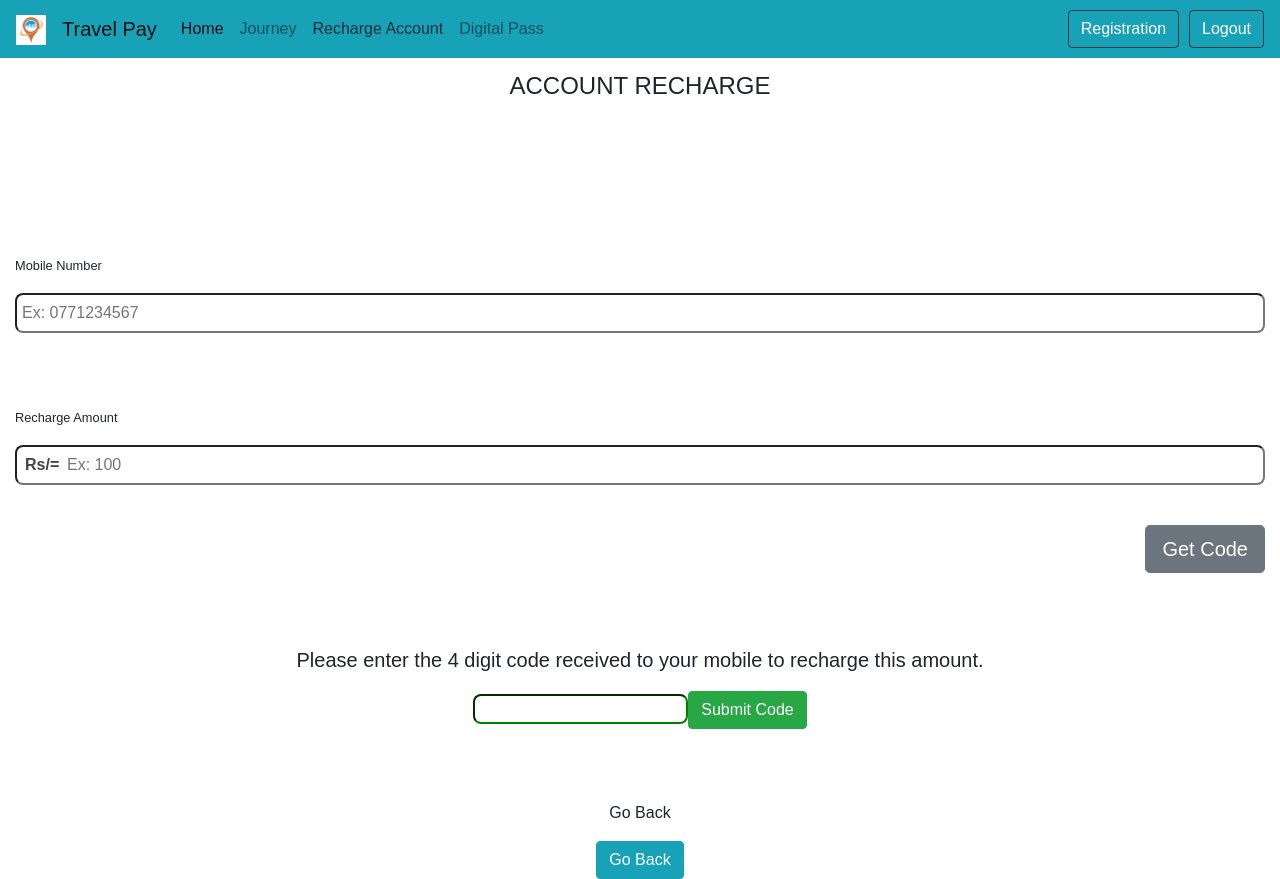
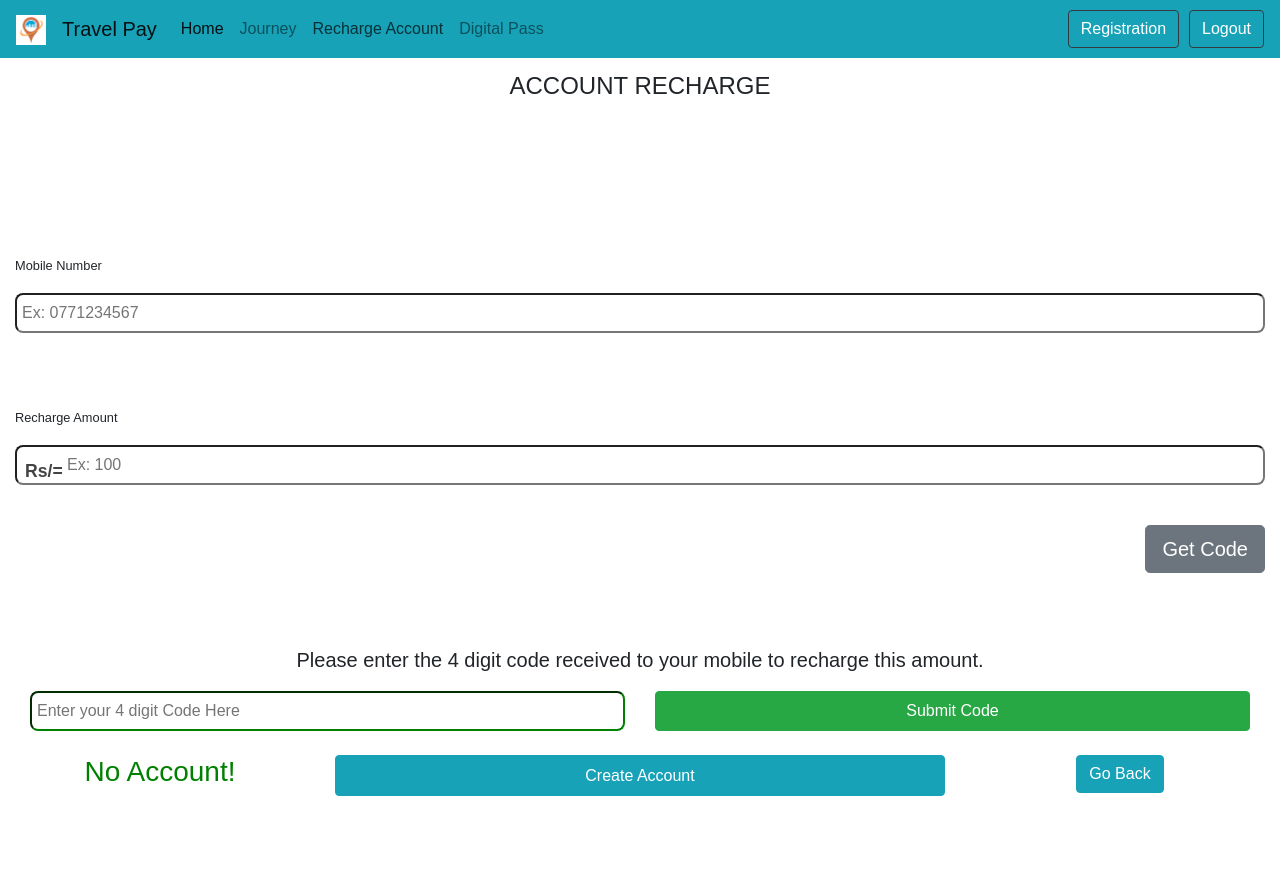
Before and after one commit to hiranthaA/csse_ticketing_system, a React (Create React App) app: page / in a window 1280 px wide. Both pictures are taken after a click on the link "Recharge Account". After the commit the page ends 800 px from the top, so only its background shows below. Built offline with nearby package versions, Linux system fonts and the light colour scheme.

Commit message:
Account creation

```diff
--- /dev/null
+++ b/src/components/body/content/recharge/account.js
@@ -0,0 +1,154 @@
+import React, { Component } from 'react';
+
+class Account extends Component {
+    constructor(props) {
+        super(props);
+        this.mobileChange = this.mobileChange.bind(this);
+        this.cardChange = this.cardChange.bind(this);
+        this.nicChange = this.nicChange.bind(this);
+        this.createAccount = this.createAccount.bind(this);
+        this.state = {
+            phoneNo:"",
+            cardNo:"",
+            nic:""
+        }
+    }
+    componentDidUpdate(){
+
+    }
+    componentWillMount(){
+
+    }
+    componentDidMount(){
+        document.getElementById("NIC").value = this.props.loggedUser.passengerId;
+        window.$('#addAccModal').modal('show');
+        window.$('#addAccModal').style="padding-right:0px";
+    }
+    validate(){
+        var valid,validPhone,validNIC,validCard =false;
+        var text;
+        text = this.state.phoneNo;
+        if(text===""){
+            validPhone = false;
+        }
+        var format = /[!@#$%^&*()_+\-=\[\]{};':"\\|,.<>\/?]+/;
+
+        if(format.test(text)){
+            validPhone =  false;
+        } else {
+
+            validPhone =  /^\(?([0-9]{3})\)?[-. ]?([0-9]{3})[-. ]?([0-9]{4})$/.test(text);
+        }
+
+        text = this.state.nic;
+        if(text===""){
+            validNIC= false;
+        }
+        var format = /[!@#$%^&*()_+\-=\[\]{};':"\\|,.<>\/?]+/;
+
+        if(format.test(text)){
+            validNIC= false;
+        } else {
+
+            validNIC= /^\[0-9]{9}[VvXx]$/.test(text);
+
+        }
+
+        text = this.state.cardNo;
+        var format = /^(?:(4[0-9]{12}(?:[0-9]{3})?)|(5[1-5][0-9]{14})|(6(?:011|5[0-9]{2})[0-9]{12})|(3[47][0-9]{13})|(3(?:0[0-5]|[68][0-9])[0-9]{11})|((?:2131|1800|35[0-9]{3})[0-9]{11}))$/
+        if(format.test(text)){
+            validCard= false;
+        } else {
+
+            validCard= /^\[0-9]{9}[VvXx]$/.test(text);
+
+        }
+        if(validCard&&validNIC&&validPhone){
+            valid=true;
+        }
+
+        return valid;
+    }
+    nicChange(e){
+        this.setState({nic:e.target.value});
+    }
+    mobileChange(e){
+        this.setState({phoneNo:e.target.value});
+    }
+    cardChange(e){
+        this.setState({cardNo:e.target.value});
+    }
+    createAccount(e){
+        var body = {"cardNo":this.state.cardNo,"phoneNo":this.state.phoneNo,"passengerId":this.state.nic};
+        if(this.validate())
+            fetch("http://localhost:9090/accounts/add/"+this.state.code,{
+                                        method: "POST",
+                                        headers: {
+                                            "Content-Type": "application/json",
+                                            "Accept": "application/json",
+                                        },
+                                        body:JSON.stringify(body)}).then((res)=>{
+                            debugger;
+                            var response = res.json();
+                            var status = response.then((ress)=>{
+                                if(ress.nic!==null){
+
+                                    alert("Account created for: "+ress.nic);
+                                }
+                            }).catch((err)=>{
+                                console.error(err);
+                            });
+            });
+    }
+    render() {
+        return (
+            <div>
+                <div className="modal fade bd-example-modal-lg supervisorView" id="addAccModal" tabindex="-1" role="dialog" aria-labelledby="myLargeModalLabel" aria-hidden="true">
+                <div className="modal-dialog modal-dialog-Student">
+                    <div className="modal-content">
+
+                        <div className="card bg-light h-100 border-info d-flex p-2">
+                            <div class="card-header bg-info lead">
+                                                                    <h3>Create Account</h3>
+
+                            </div>
+                            <div className="card-body">
+                                            <div className="row">
+                                                <div className="col-sm-6 col-md-6">
+                                                    <label for="NIC">Enter NIC:<font color="red">*</font></label>
+                                                </div>
+                                                <div className="col-sm-6 col-md-6">
+                                                    <input type="number" id="NIC" placeholder="Ex: 901121234v -Required" value={this.state.nic} onChange={this.nicChange}  required={true}></input>
+                                                </div>
+                                            </div>
+                                            <div className="row">
+                                                <div className="col-sm-6 col-md-6">
+                                                    <label for="phoneNo">Enter Mobile No:<font color="red">*</font></label>
+                                                </div>
+                                                <div className="col-sm-6 col-md-6">
+                                                    <input type="number" id="mobileNo" placeholder="Ex: 0712345678  -Required" onChange={this.mobileChange} required={true}></input>
+                                                </div>
+                                            </div>
+                                            <div className="row">
+                                                <div className="col-sm-6 col-md-6">
+                                                    <label for="cardNo">Enter Card(Debit/Credit) No:</label>
+                                                </div>
+                                                <div className="col-sm-6 col-md-6">
+                                                    <input type="number" id="cardNo" placeholder="Optional" onChange={this.cardChange}></input>
+                                                </div>
+                                            </div>
+
+                            </div>
+                            <div className="card-footer">
+                                    <button className="btn btn-outline-dark text-black my-2 my-sm-0" type="button" onClick={this.createAccount}>Create Account</button>
+                            </div>
+                        </div>
+                       </div>
+                    </div>
+                </div>
+            </div>
+        );
+    }
+}
+
+export default Account;
--- a/src/components/body/content/recharge/recharge.css
+++ b/src/components/body/content/recharge/recharge.css
@@ -21,6 +21,11 @@
 	color:#444;
 	top:1vh;
 }
+.createAccountPay{
+    display: block;
+    width: 100%;
+    height:100%;
+}
 .form-text-Recharge{
     position: relative;
     width: 100%;
@@ -32,14 +37,57 @@
     border-color: green;
     border-radius: 8px;
 }
-
+@media not all and (min-height: 900px) {
+    .static-value-Recharge{
+        position:absolute;
+        left:10px;
+        font-weight:bold;
+        font-size:1rem;
+        color:#444;
+        top:8px;
+    }
+    .rechargeInputs{
+        width:100%;
+        height: 40px;
+        padding:5px 5px;
+        border-radius: 8px;
+    }
+    .rechargeInputsAmount{
+        width:100%;
+        height: 40px;
+        padding:5px 5px 5px 50px;
+        border-radius: 8px;
+    }
+}
+@media not all and (min-width: 620px) {
+    .static-value-Recharge{
+        position:absolute;
+        left:10px;
+        font-weight:bold;
+        font-size:1rem;
+        color:#444;
+        top:8pxh;
+    }
+    .rechargeInputs{
+        width:100%;
+        height: 40px;
+        padding:5px 5px;
+        border-radius: 8px;
+    }
+    .rechargeInputsAmount{
+        width:100%;
+        height: 40px;
+        padding:5px 5px 5px 50px;
+        border-radius: 8px;
+    }
+}
 @media not all and (max-width: 620px) {
         .static-value-Recharge{
             position:absolute;
             left:10px;
             font-weight:bold;
-            font-size:1rem;
+            font-size:1.1rem;
             color:#444;
-            top:1vh;
+            top:13px;
     }
 }
--- a/src/components/body/content/recharge/recharge.js
+++ b/src/components/body/content/recharge/recharge.js
@@ -1,5 +1,6 @@
 import React, { Component } from 'react';
-import './recharge.css'
+import './recharge.css';
+import Account              from './account';
 
 
 class Recharge extends Component {
@@ -10,12 +11,24 @@ class Recharge extends Component {
         this.sendCode = this.sendCode.bind(this);
         this.checkCode = this.checkCode.bind(this);
         this.handleAmount = this.handleAmount.bind(this);
+        this.addAccount = this.addAccount.bind(this);
+
         this.state = {
             balance:"",
             account:"",
             code:0,
             phoneNo:"",
-            amount:0
+            amount:0,
+            createAccount:false,
+            customerID:""
+        }
+    }
+    addAccount(e){
+        this.setState({createAccount:true});
+        var element = document.getElementById("addAccModal")
+        if(this.state.createAccount===true&&element!==null){
+            window.$('#addAccModal').modal('show');
+            window.$('#addAccModal').style="padding-right:0px";
         }
     }
     checkCode(e){
@@ -123,6 +136,13 @@ class Recharge extends Component {
 
     }
     render() {
+
+        let addAccount;
+        if(this.state.createAccount!==false){
+
+            addAccount =(<Account account={this.state} loggedUser={this.props.loggedUser}/>);
+        }
+
         let currentBalance=""+this.state.balance;
         let currentAccount=""+this.state.account.toString().substring(0,3)+" "
                                         +this.state.account.toString().substring(3,6)+" "
@@ -214,23 +234,33 @@ class Recharge extends Component {
                                 <p className="lead">Please enter the 4 digit code received to your mobile to recharge this amount.</p>
                             </div>
                             <div className="col-xl-12 col-lg-12 col-md-12 col-sm-12 col-12">
-                                <input type="number" className="verify-code-recharge" onChange={this.checkCode}></input>
-                                <button type="button"   className="btn btn-success" onClick={this.validateVerification}>Submit Code</button>
+                                <div className="row">
+                                    <div className="col-xl-6 col-lg-6 col-md-6 col-sm-6">
+                                        <input type="number" className="verify-code-recharge rechargeInputs" placeholder="Enter your 4 digit Code Here" onChange={this.checkCode}></input>
+                                    </div>
+                                    <div className="col-xl-6 col-lg-6 col-md-6 col-sm-6">
+                                        <button type="button"   className="btn btn-success createAccountPay" onClick={this.validateVerification}>Submit Code</button>
+                                    </div>
+                                </div>
                             </div>
                         </div>
+                        <br/>
                         <div className="row">
-                            <div className="col-xl-12 col-lg-12 col-md-12 col-sm-12 col-12">
-                                <br />
-                                <br />
-                                <br />
-                                <p>Go Back</p>
+
+                            <div className="col-xl-3 col-lg-3 col-md-3 col-sm-3 col-3">
+
+                                <h3><font color="green">No Account!</font></h3>
                             </div>
-                            <div className="col-xl-12 col-lg-12 col-md-12 col-sm-12 col-12">
+                            <div className="col-xl-6 col-lg-6 col-md-6 col-sm-6 col-6">
+                                <button type="button" className="btn btn-info createAccountPay" onClick={this.addAccount}>Create Account</button>
+                            </div>
+                            <div className="col-xl-3 col-lg-3 col-md-3 col-sm-3 col-3">
                                 <button type="button" className="btn btn-info" onClick={() => this.props.setMainBodyContent("home")}>Go Back</button>
                             </div>
                         </div>
                     </form>
                 </div>
+                {addAccount}
             </div>
         );
     }
```
